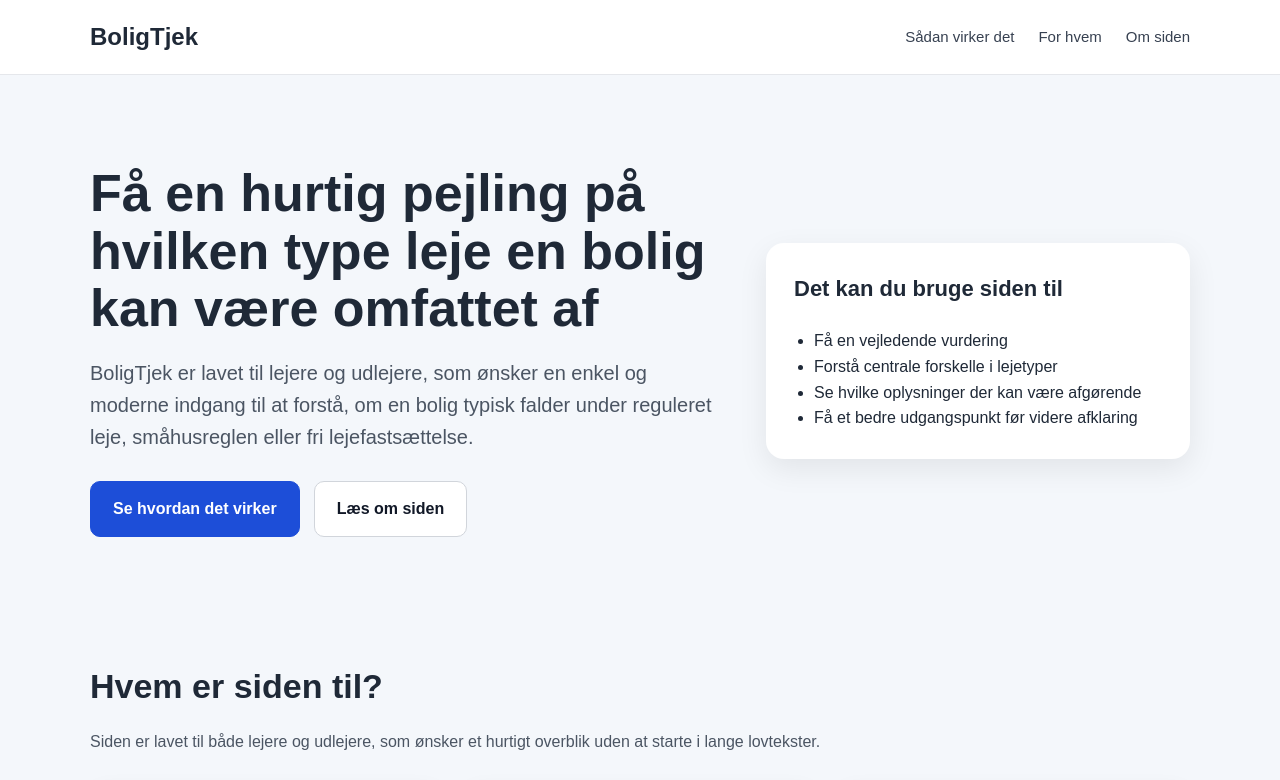
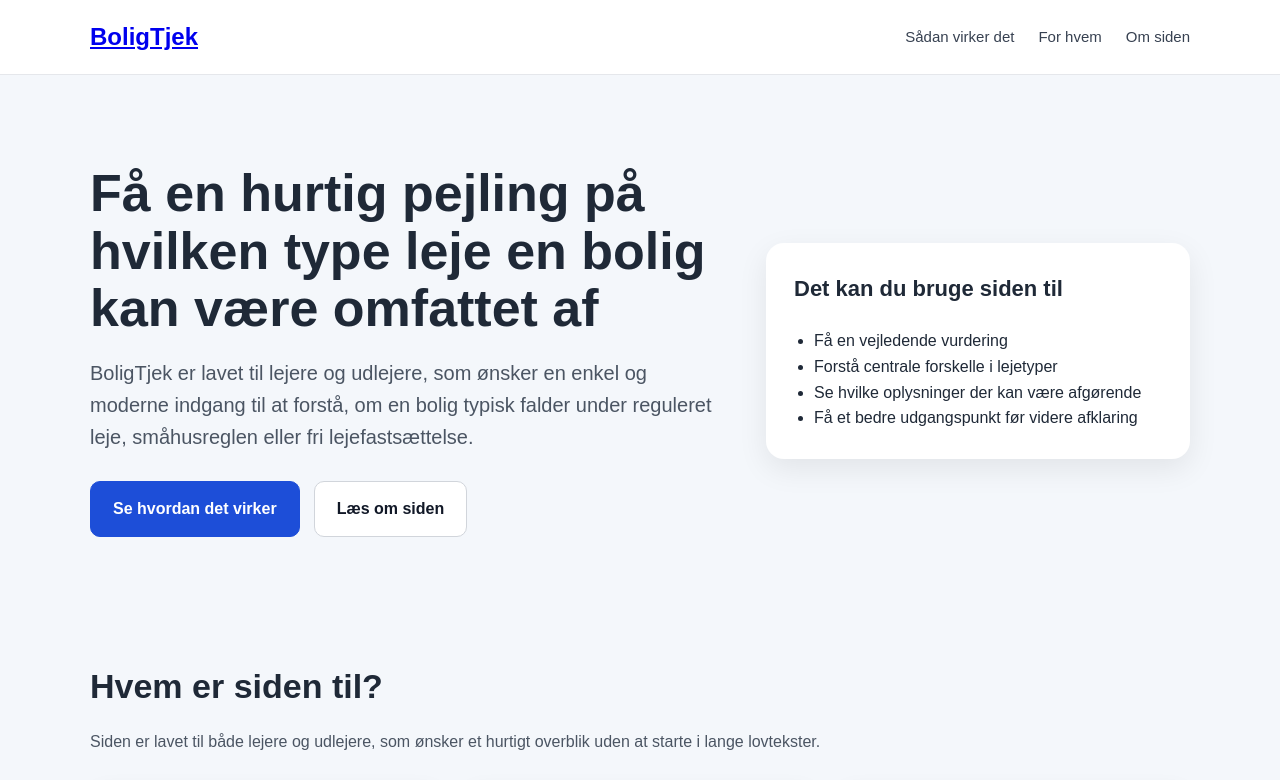
Before and after one commit to Jarlshoi/BoligTjek, a plain HTML site: page index.html in a window 1280 px wide. Shown: the top 780 px of the page. Drawn offline with Linux system fonts and the light colour scheme.

Commit message:
Update index.html

```diff
--- a/index.html
+++ b/index.html
@@ -278,7 +278,9 @@
     <div class="container nav">
 
       <!-- Logo / projektnavn -->
-      <div class="logo">BoligTjek</div>
+      <div class="logo">
+  <a href="#">BoligTjek</a>
+</div>
 
       <!-- Navigation links -->
       <nav class="nav-links">
```
